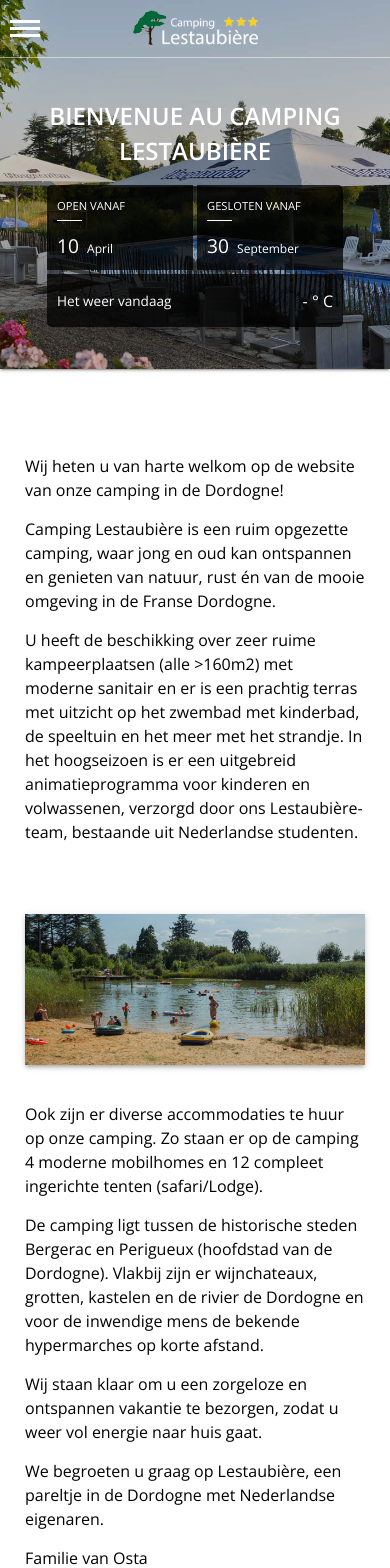
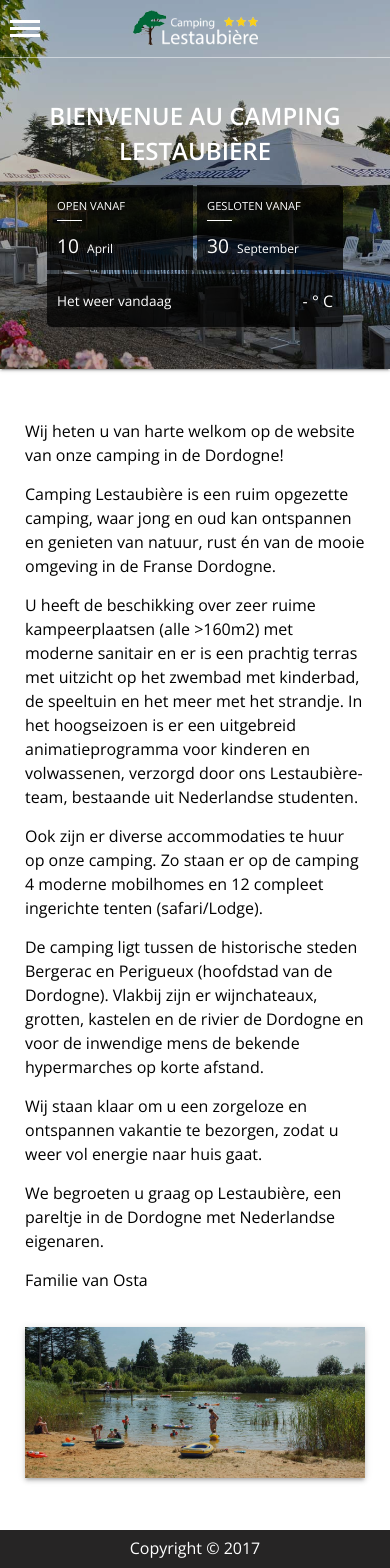
Before and after one commit to Lestaubiere/Client, a Vue app: page / in a window 390 px wide. Shown: the top 1568 px of the page. Built offline with nearby package versions, Linux system fonts and the light colour scheme; no server answers.

Commit message:
:lipstick: Enhancements to the responsive layout of the home page

```diff
--- a/src/components/pages/Home.vue
+++ b/src/components/pages/Home.vue
@@ -1,6 +1,5 @@
 <template>
   <div class="home container">
-    <div class="home__row home__image-content-row">
     <div class="home__image-container">
       <div class="home__image">
         <img src="../../assets/photos/image_2.jpg" alt="Picture of the lake at Camping Lestaubière">
@@ -13,8 +12,7 @@
         {{ paragraph }}
       </p>
     </div>
-    </div>
-    <div class="home__row">
+    <div class="home__paragraph-container">
       <p class="paragraph"
           v-for="(paragraph, index) in mainContentTwo"
           :key="index">
@@ -50,20 +48,21 @@
 
 <style scoped>
   .home {
+    display: flex;
+    flex-wrap: wrap;
     padding: 0 25px;
-  }
-
-  .home__row:not(:last-of-type) {
-    margin-bottom: 35px;
-  }
-
-  .home__image-content-row {
-    display: flex;
   }
 
   .home__image-container,
   .home__content-container {
+    order: 1;
     flex-basis: 50%;
+  }
+
+  .home__paragraph-container {
+    order: 2;
+    flex-basis: 100%;
+    margin-top: 35px;
   }
 
   .home__image-container {
@@ -91,8 +90,12 @@
   }
 
   @media (max-width: 960px) {
-    .home__image-content-row {
-      flex-direction: column-reverse;
+    .home {
+      flex-direction: column;
+    }
+
+    .home__image-container {
+      order: 10;
     }
 
     .home__image > img {
@@ -106,7 +109,12 @@
     }
 
     .home__content-container {
-      padding-left: 0;
+      padding: 0;
+      margin-bottom: 15px;
+    }
+
+    .home__paragraph-container {
+      margin-top: 0;
     }
   }
 </style>
```
Lines whose indentation alone changed are shown as unchanged.
